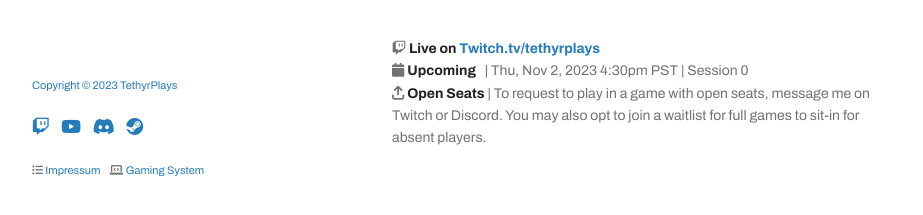
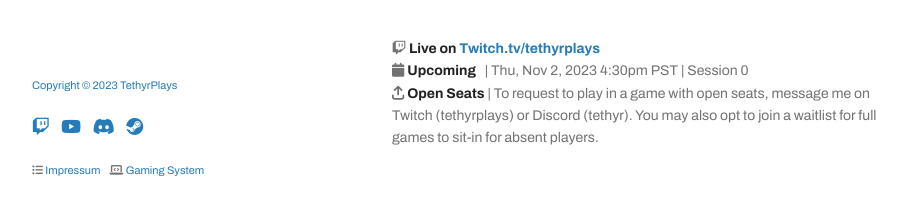
Before and after one commit to tethyrplays/tethyrplays, a Jekyll site: the page built from campaign/index.md, in a window 1280 px wide. Shown: the part 649-864 px from the top of the page, without its empty margins (178-1101 px from the left). Built offline with Jekyll 4.4.1, drawn with Linux system fonts in a browser that asks for light colours; nearby versions of some CDN libraries; some web fonts are replaced; our own code applies the rules of GitHub Pages for plain Markdown files; the repository's description, which GitHub fills in, is left out.

Commit message:
Update index.md

```diff
--- a/campaign/index.md
+++ b/campaign/index.md
@@ -23,4 +23,4 @@
 </div>
 <br /><i class="fa-brands fa-twitch"></i> **Live on [Twitch.tv/tethyrplays](https://twitch.tv/tethyrplays){:target="_blank"}**
 <br /><i class="fa-sharp fa-solid fa-calendar"></i> **Upcoming** &nbsp; | Thu, Nov 2, 2023 4:30pm PST | Session 0
-<br /><i class="fa-sharp fa-solid fa-arrow-up-from-bracket"></i> **Open Seats** | To request to play in a game with open seats, message me on Twitch or Discord. You may also opt to join a waitlist for full games to sit-in for absent players.
+<br /><i class="fa-sharp fa-solid fa-arrow-up-from-bracket"></i> **Open Seats** | To request to play in a game with open seats, message me on Twitch (tethyrplays) or Discord (tethyr). You may also opt to join a waitlist for full games to sit-in for absent players.
```
